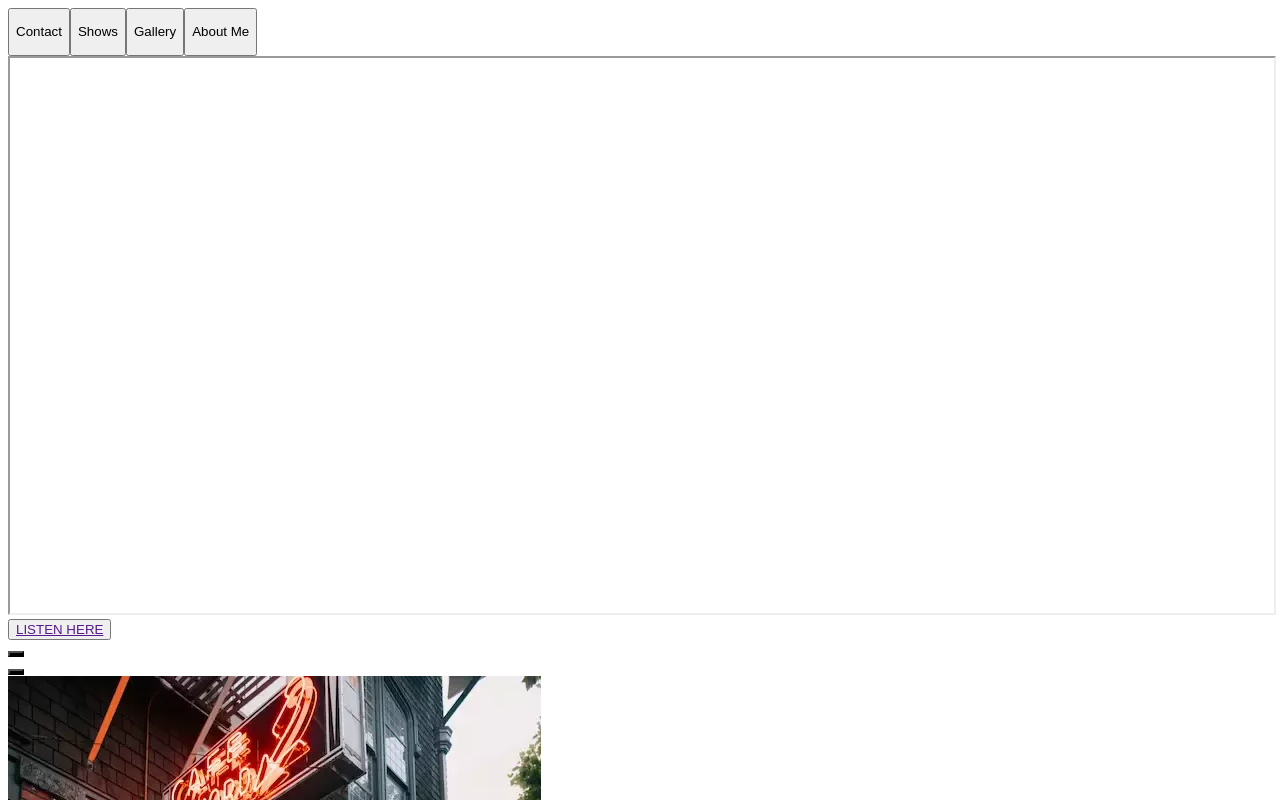
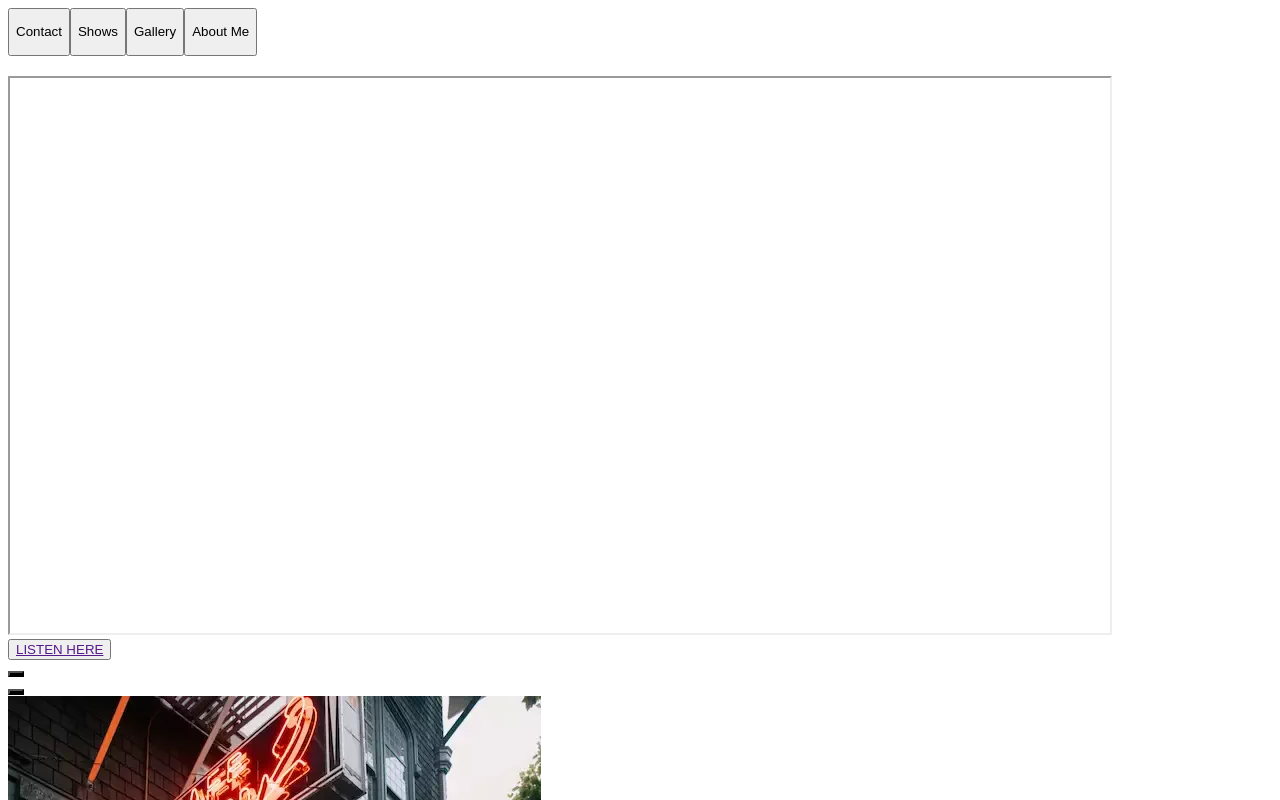
Before and after one commit to kian-m/template-web-ui, a Next.js app: page /landing in a window 1280 px wide. Shown: the top 800 px of the page. Built offline with nearby package versions, Linux system fonts and the light colour scheme; no server answers.

Commit message:
max video size

```diff
--- a/src/pages/landing.tsx
+++ b/src/pages/landing.tsx
@@ -31,6 +31,7 @@ import nineteen from '../../public/19.webp';
 import twentyone from '../../public/21.webp';
 import twentytwo from '../../public/22.webp';
 import twentythree from '../../public/23.webp';
+import styled from '@emotion/styled';
 
 const images = [
   sixteen,
@@ -46,6 +47,13 @@ const images = [
   eleven,
   twelve,
 ];
+
+const StyledDiv = styled.div`
+  margin-top: 20px;
+  width: 100%;
+  max-width: 1100px;
+  align-self: center;
+`;
 export default function Landing() {
   const [bottomVisible, setBottomVisible] = useState(true);
   const [showSubscribe, setShowSubscribe] = useState(true);
@@ -149,7 +157,7 @@ export default function Landing() {
             <div
               key={place}
               className={
-                'flex flex-col items-center justify-center times-italic p-3'
+                'flex flex-col items-center justify-center times-italic p-3 whitespace-nowrap'
               }
             >
               <p>
@@ -165,7 +173,7 @@ export default function Landing() {
             <div
               key={place}
               className={
-                'flex flex-col items-center justify-center times-italic p-3'
+                'flex flex-col items-center justify-center times-italic p-3 whitespace-nowrap'
               }
             >
               <p>
@@ -195,7 +203,7 @@ export default function Landing() {
         <PageTopNavBar dispatch={dispatch} />
       </div>
 
-      <div>
+      <StyledDiv>
         <iframe
           className="video"
           title="Youtube player"
@@ -204,7 +212,7 @@ export default function Landing() {
           width="100%"
           src={videoLink}
         />
-      </div>
+      </StyledDiv>
       {outNowVisible && (
         <div className="-mt-32 h-32 lg:sticky md:sticky bottom-1/2 flex justify-center ">
           <button className=" rounded-md w-5/6 hover:bg-emerald-800 hover:opacity-40 bg-gray-100 bg-opacity-10 text-white text-2xl font-bold times-italic drop-shadow-lg">
@@ -260,7 +268,11 @@ export default function Landing() {
                         Upcoming Shows
                       </p>
 
-                      <p className={'opacity-90 mb-3 justify-self-center'}>
+                      <p
+                        className={
+                          'opacity-90 mb-3 justify-self-center whitespace-nowrap'
+                        }
+                      >
                         {upcomingShows}
                       </p>
                     </>
```
